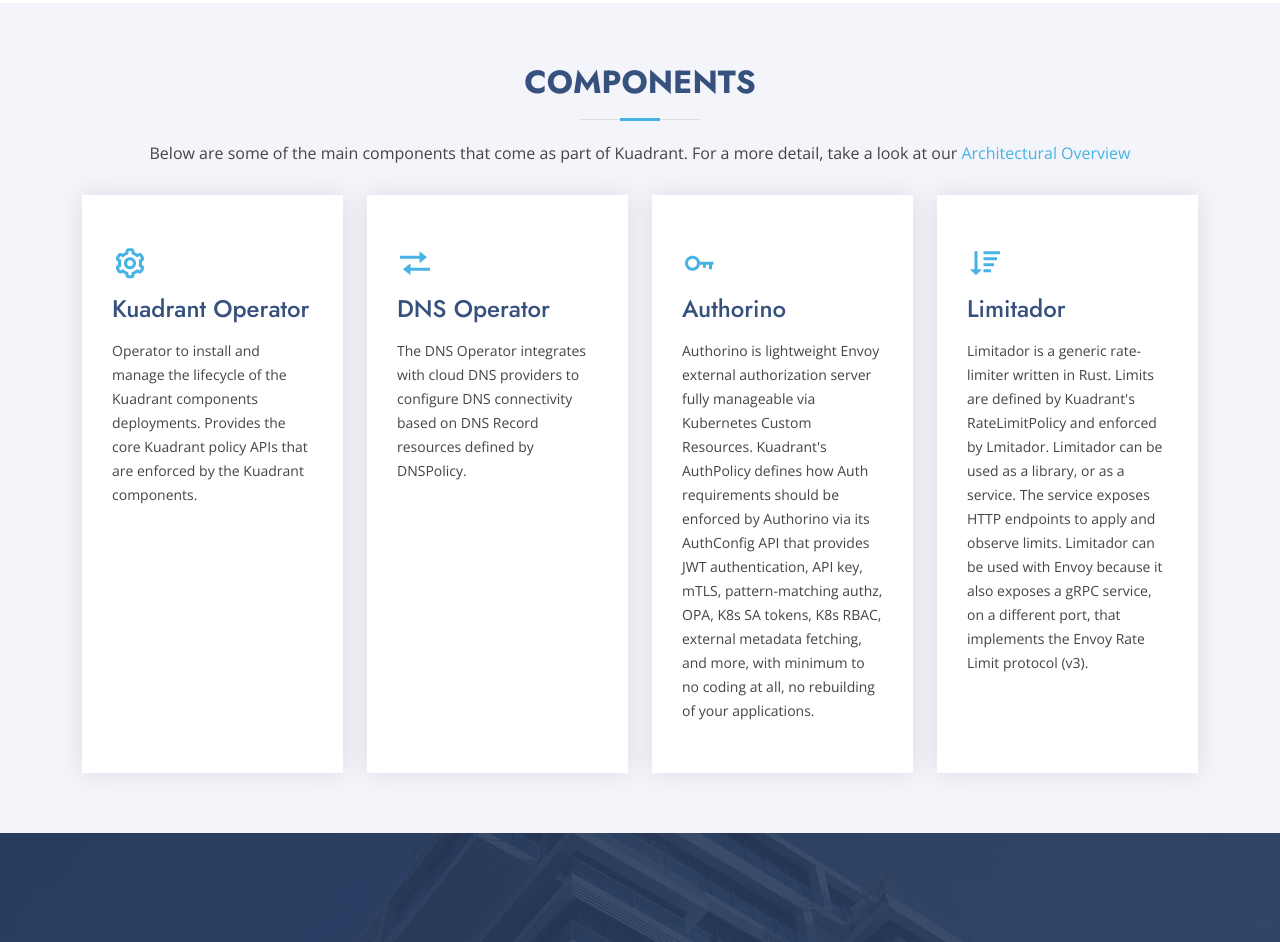
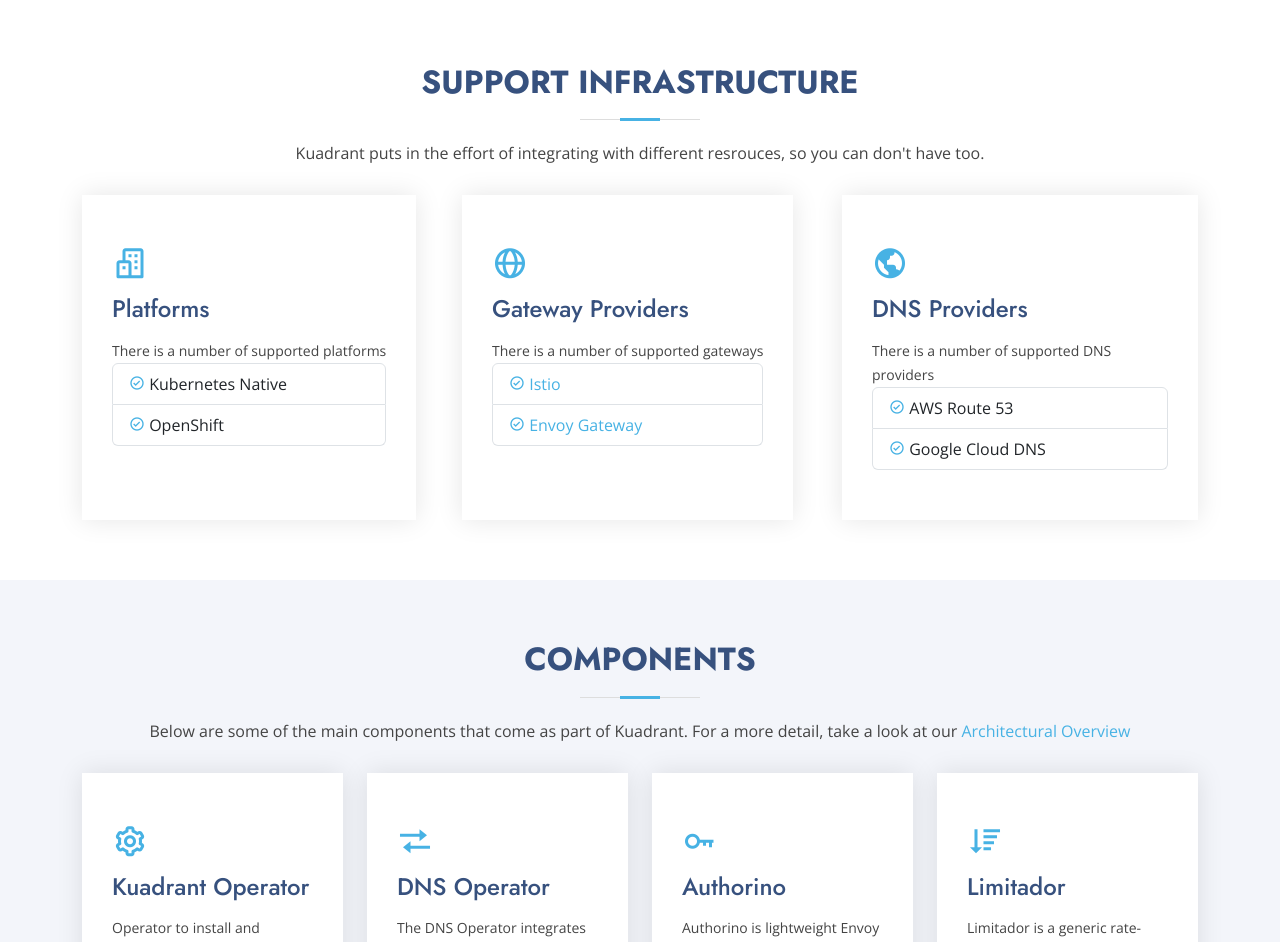
Before and after one commit to Kuadrant/kuadrant.github.io, an Eleventy site: page src/index.njk in a window 1280 px wide. Shown: the part 1472-2414 px from the top of the page. Built offline with nearby package versions, Linux system fonts and the light colour scheme; Eleventy itself is replaced by a stand-in of ours; files that its build step writes are made by us from their sources; what eleventy-plugin-asciidoc, string would draw is missing.

Commit message:
ADD: support infrastructure
Add a new section to the home page that lists the infrastructure that
kuadrant can support.

Signed-off-by: Jim Fitzpatrick <jfitzpat@redhat.com>

```diff
--- a/src/index.njk
+++ b/src/index.njk
@@ -72,6 +72,55 @@ tags: index-page # Note: This adds a custom class to layout.njk
   </div>
 </section><!-- End Features Section -->
 
+<!-- ======= Support Infrastructure Section ======= -->
+<section id="features" class="features section-bg about light">
+  <div class="container">
+
+    <div class="section-title">
+      <h2>Support Infrastructure</h2>
+      <p>Kuadrant puts in the effort of integrating with different resrouces, so you can don't have too.</p>
+    </div>
+
+    <div class="row">
+
+      <div class="col-xl-4 col-md-6 d-flex align-items-stretch mt-4 mt-md-0" data-aos="zoom-in" data-aos-delay="200">
+        <div class="icon-box">
+          <div class="icon"><i class="bx bx-buildings"></i></div>
+          <h4>Platforms</h4>
+         <p>There is a number of supported platforms</p>
+					<ul class="list-group">
+						<li class="list-group-item"><span class="icon"><i class="bx bx-check-circle bx-xs"></i></span> Kubernetes Native</li>
+						<li class="list-group-item"><span class="icon"><i class="bx bx-check-circle bx-xs"></i></span> OpenShift</li>
+					</ul>
+        </div>
+      </div>
+
+      <div class="col-xl-4 col-md-6 d-flex align-items-stretch mt-4 mt-xl-0" data-aos="zoom-in" data-aos-delay="300">
+        <div class="icon-box">
+          <div class="icon"><i class="bx bx-globe"></i></div>
+          <h4>Gateway Providers</h4>
+         <p>There is a number of supported gateways</p>
+					<ul class="list-group">
+						<li class="list-group-item"><span class="icon"><i class="bx bx-check-circle bx-xs"></i></span> <a href="https://istio.io">Istio</a></li>
+						<li class="list-group-item"><span class="icon"><i class="bx bx-check-circle bx-xs"></i></span> <a href="https://gateway.envoyproxy.io/">Envoy Gateway</a></li>
+					</ul>
+        </div>
+      </div>
+
+     <div class="col-xl-4 col-md-6 d-flex align-items-stretch mt-4 mt-xl-0" data-aos="zoom-in" data-aos-delay="300">
+        <div class="icon-box">
+          <div class="icon"><i class="bx bx-world"></i></div>
+          <h4>DNS Providers</h4>
+         <p>There is a number of supported DNS providers</p>
+					<ul class="list-group">
+						<li class="list-group-item"><span class="icon"><i class="bx bx-check-circle bx-xs"></i></span> AWS Route 53</li>
+						<li class="list-group-item"><span class="icon"><i class="bx bx-check-circle bx-xs"></i></span> Google Cloud DNS</li>
+					</ul>
+        </div>
+      </div>
+    </div>
+  </div>
+</section><!-- Supported Infrastructure Section -->
 
 <!-- ======= Components Section ======= -->
 <section id="components" class="components">
```
